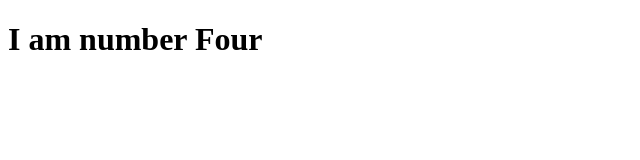
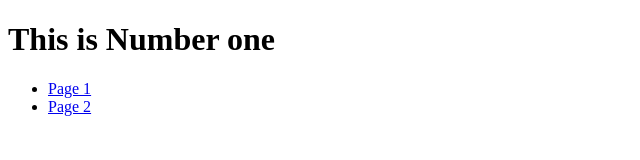
Before and after one commit to Frankly-Droid/Four, a plain HTML site: page index.html in a window 1280 px wide. Shown: the whole page, without its empty margins (0-640 px from the left). Drawn offline with Linux system fonts and the light colour scheme.

Commit message:
Update to the index file

```diff
--- a/index.html
+++ b/index.html
@@ -1,6 +1,17 @@
 <!DOCTYPE html>
-<html>
+<html lang="en">
+<head>
+  <meta charset="UTF-8">
+  <meta name="viewport" content="width=device-width, initial-scale=1.0">
+  <title>Class-work</title>
+</head>
 <body>
-    <h1>I am number Four</h1>
+  <h1> This is Number one</h1>
+
+  <ul>
+    <li> <a href="pages/one.html">Page 1</a></li>
+    <li> <a href="pages/two.html">Page 2</a></li>
+  </ul>
+
 </body>
 </html>
```
